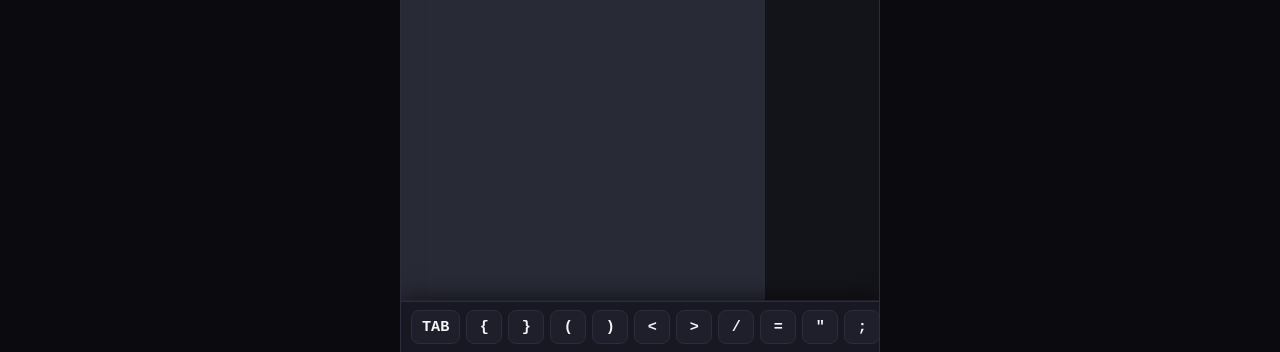
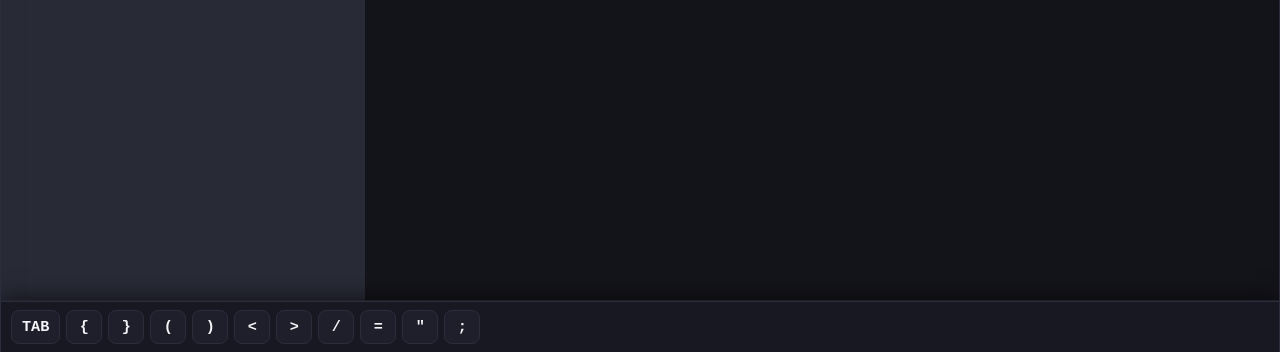
Before and after one commit to ramilka00100/codedock-studio, a plain HTML site: page index.html in a window 1280 px wide. Shown: the part 448-800 px from the top of the page. Drawn offline with nearby package versions, Linux system fonts and the light colour scheme.

Commit message:
Update index.html

```diff
--- a/index.html
+++ b/index.html
@@ -62,7 +62,7 @@
         .workspace {
             position: relative;
             width: 100%;
-            max-width: 480px;
+            /* УДАЛЕНО: max-width: 480px; */
             height: 100%;
             background-color: var(--bg-main);
             display: flex;
```
